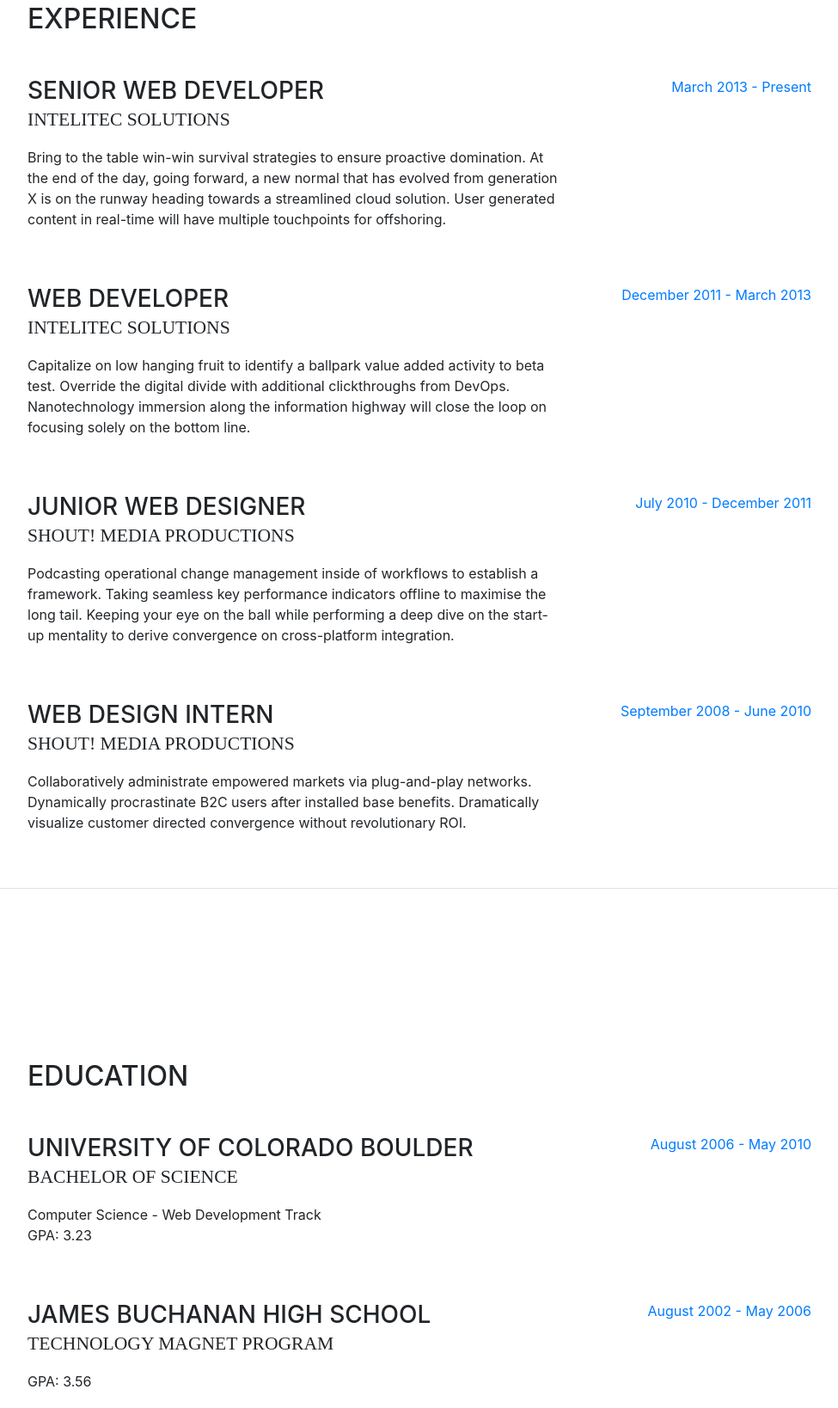
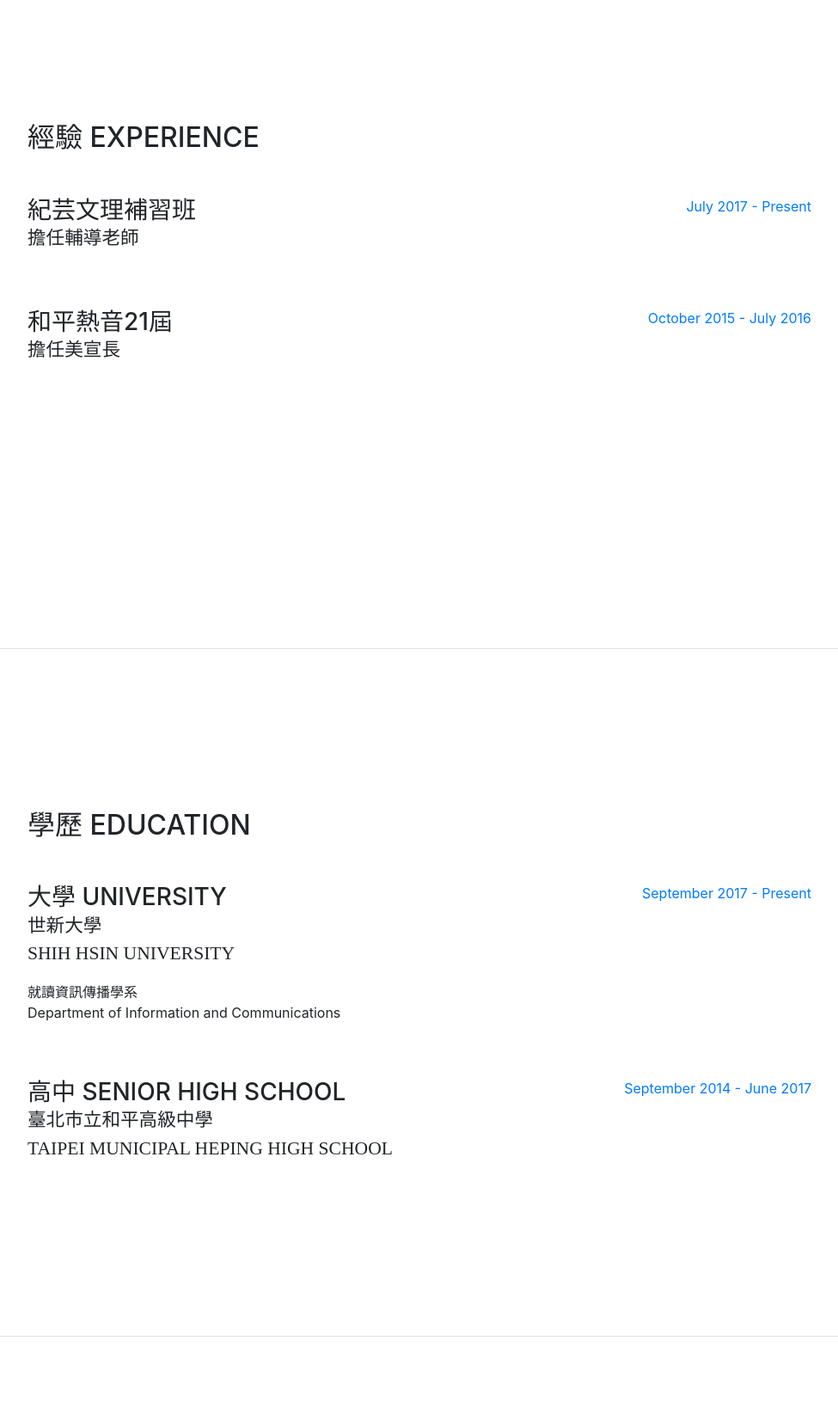
Before and after one commit to YangJyhYu/YangJyhYu.github.io, a website with bundled scripts: page index.html in a window 1280 px wide. Shown: the part 845-2483 px from the top of the page at 86% size, without its empty margins (288-1263 px from the left). Built offline with nearby package versions, Linux system fonts and the light colour scheme; a web font is replaced by a local one.

Commit message:
Add files via upload

```diff
--- a/index.html
+++ b/index.html
@@ -22,6 +22,7 @@
 
     <!-- Custom styles for this template -->
     <link href="css/resume.min.css" rel="stylesheet">
+	<link href="css/new 1.css" rel="stylesheet">
 
   </head>
 
@@ -40,22 +41,22 @@
       <div class="collapse navbar-collapse" id="navbarSupportedContent">
         <ul class="navbar-nav">
           <li class="nav-item">
-            <a class="nav-link js-scroll-trigger" href="#about">About</a>
+            <a class="nav-link js-scroll-trigger" href="#about">關於我<br>About</br></a>
           </li>
           <li class="nav-item">
-            <a class="nav-link js-scroll-trigger" href="#experience">Experience</a>
+            <a class="nav-link js-scroll-trigger" href="#experience">經驗<br>Experience</br></a>
           </li>
           <li class="nav-item">
-            <a class="nav-link js-scroll-trigger" href="#education">Education</a>
+            <a class="nav-link js-scroll-trigger" href="#education">學歷<br>Education</br></a>
           </li>
           <li class="nav-item">
-            <a class="nav-link js-scroll-trigger" href="#skills">Skills</a>
+            <a class="nav-link js-scroll-trigger" href="#skills">專長<br>Skills</br></a>
           </li>
           <li class="nav-item">
-            <a class="nav-link js-scroll-trigger" href="#interests">Interests</a>
+            <a class="nav-link js-scroll-trigger" href="#interests">興趣<br>Interests</br></a>
           </li>
           <li class="nav-item">
-            <a class="nav-link js-scroll-trigger" href="#awards">Awards</a>
+            <a class="nav-link js-scroll-trigger" href="#awards">獎項<br>Awards</br></a>
           </li>
         </ul>
       </div>
@@ -65,16 +66,22 @@
 
       <section class="resume-section p-3 p-lg-5 d-flex d-column" id="about">
         <div class="my-auto">
-          <h1 class="mb-0">Clarence
-            <span class="text-primary">Taylor</span>
+          <h1 class="mb-0">楊贄瑀
+            <span class="text-primary">Jyh-YU Yang</span>
           </h1>
-          <div class="subheading mb-5">3542 Berry Street · Cheyenne Wells, CO 80810 · (317) 585-8468 ·
-            <a href="mailto:name@email.com">name@email.com</a>
+          <div class="subheading mb-5">臺北市文山區景後街95號10樓之10
+            <a href="mailto:name@email.com"><br>(TEL)+886-9-85427702<br>rain1597533031@gmail.com</br></a>
           </div>
-          <p class="mb-5">I am experienced in leveraging agile frameworks to provide a robust synopsis for high level overviews. Iterative approaches to corporate strategy foster collaborative thinking to further the overall value proposition.</p>
+          <p class="mb-5">目前就讀世新資訊傳播學系，在臺灣長大的香港人
+		  <br>未來想成為影視創作者，導演、編劇、製作人，最終的夢想是擁有屬於自己的製作公司
+		  <br>對現在的我來說，這個目標還十分遙遠，在這大學四年裡我要更加充實自己，讓「夢想」不再是「夢」「想」
+		  <br>Currently studying at Shih Hsin University , Department of Information and Communications .  I am a Hong Kongese , but I grew up in Taiwan .
+		  <br>I want to become a media creator . Be director , screenwriter and producer . Having a produce company of my own is my finally dream .
+		  <br>In present of me , I get a remote chance for my goal . But I will enrich myself for four years in university , let my dreams not just be dreams .
+		  </br></p>
           <ul class="list-inline list-social-icons mb-0">
             <li class="list-inline-item">
-              <a href="#">
+              <a href="https://www.facebook.com/profile.php?id=100001888753933">
                 <span class="fa-stack fa-lg">
                   <i class="fa fa-circle fa-stack-2x"></i>
                   <i class="fa fa-facebook fa-stack-1x fa-inverse"></i>
@@ -90,7 +97,7 @@
               </a>
             </li>
             <li class="list-inline-item">
-              <a href="#">
+              <a href="https://www.instagram.com/rain.0202/">
                 <span class="fa-stack fa-lg">
                   <i class="fa fa-circle fa-stack-2x"></i>
                   <i class="fa fa-linkedin fa-stack-1x fa-inverse"></i>
@@ -111,49 +118,49 @@
 
       <section class="resume-section p-3 p-lg-5 d-flex flex-column" id="experience">
         <div class="my-auto">
-          <h2 class="mb-5">Experience</h2>
+          <h2 class="mb-5">經驗 Experience</h2>
 
           <div class="resume-item d-flex flex-column flex-md-row mb-5">
             <div class="resume-content mr-auto">
-              <h3 class="mb-0">Senior Web Developer</h3>
-              <div class="subheading mb-3">Intelitec Solutions</div>
-              <p>Bring to the table win-win survival strategies to ensure proactive domination. At the end of the day, going forward, a new normal that has evolved from generation X is on the runway heading towards a streamlined cloud solution. User generated content in real-time will have multiple touchpoints for offshoring.</p>
+              <h3 class="mb-0">紀芸文理補習班</h3>
+              <div class="subheading mb-3">擔任輔導老師</div>
+              <p></p>
             </div>
             <div class="resume-date text-md-right">
-              <span class="text-primary">March 2013 - Present</span>
+              <span class="text-primary">July 2017 - Present</span>
             </div>
           </div>
 
           <div class="resume-item d-flex flex-column flex-md-row mb-5">
             <div class="resume-content mr-auto">
-              <h3 class="mb-0">Web Developer</h3>
-              <div class="subheading mb-3">Intelitec Solutions</div>
-              <p>Capitalize on low hanging fruit to identify a ballpark value added activity to beta test. Override the digital divide with additional clickthroughs from DevOps. Nanotechnology immersion along the information highway will close the loop on focusing solely on the bottom line.</p>
+              <h3 class="mb-0">和平熱音21屆</h3>
+              <div class="subheading mb-3">擔任美宣長</div>
+              <p></p>
             </div>
             <div class="resume-date text-md-right">
-              <span class="text-primary">December 2011 - March 2013</span>
+              <span class="text-primary">October 2015 - July 2016</span>
             </div>
           </div>
 
           <div class="resume-item d-flex flex-column flex-md-row mb-5">
             <div class="resume-content mr-auto">
-              <h3 class="mb-0">Junior Web Designer</h3>
-              <div class="subheading mb-3">Shout! Media Productions</div>
-              <p>Podcasting operational change management inside of workflows to establish a framework. Taking seamless key performance indicators offline to maximise the long tail. Keeping your eye on the ball while performing a deep dive on the start-up mentality to derive convergence on cross-platform integration.</p>
+              <h3 class="mb-0"></h3>
+              <div class="subheading mb-3"></div>
+              <p></p>
             </div>
             <div class="resume-date text-md-right">
-              <span class="text-primary">July 2010 - December 2011</span>
+              <span class="text-primary"></span>
             </div>
           </div>
 
           <div class="resume-item d-flex flex-column flex-md-row">
             <div class="resume-content mr-auto">
-              <h3 class="mb-0">Web Design Intern</h3>
-              <div class="subheading mb-3">Shout! Media Productions</div>
-              <p>Collaboratively administrate empowered markets via plug-and-play networks. Dynamically procrastinate B2C users after installed base benefits. Dramatically visualize customer directed convergence without revolutionary ROI.</p>
+              <h3 class="mb-0"></h3>
+              <div class="subheading mb-3"></div>
+              <p></p>
             </div>
             <div class="resume-date text-md-right">
-              <span class="text-primary">September 2008 - June 2010</span>
+              <span class="text-primary"></span>
             </div>
           </div>
 
@@ -163,30 +170,30 @@
 
       <section class="resume-section p-3 p-lg-5 d-flex flex-column" id="education">
         <div class="my-auto">
-          <h2 class="mb-5">Education</h2>
+          <h2 class="mb-5">學歷 Education</h2>
 
           <div class="resume-item d-flex flex-column flex-md-row mb-5">
             <div class="resume-content mr-auto">
-              <h3 class="mb-0">University of Colorado Boulder</h3>
-              <div class="subheading mb-3">Bachelor of Science</div>
-              <div>Computer Science - Web Development Track</div>
-              <p>GPA: 3.23</p>
+              <h3 class="mb-0">大學 University</h3>
+              <div class="subheading mb-3">世新大學<br>Shih Hsin University</br></div>
+              <div>就讀資訊傳播學系<br>Department of Information and Communications</br></div>
+              <p></p>
             </div>
             <div class="resume-date text-md-right">
-              <span class="text-primary">August 2006 - May 2010</span>
+              <span class="text-primary">September 2017 - Present</span>
             </div>
           </div>
 
           <div class="resume-item d-flex flex-column flex-md-row">
             <div class="resume-content mr-auto">
-              <h3 class="mb-0">James Buchanan High School</h3>
-              <div class="subheading mb-3">Technology Magnet Program</div>
-              <p>GPA: 3.56</p>
+              <h3 class="mb-0">高中 senior high school</h3>
+              <div class="subheading mb-3">臺北市立和平高級中學<br>Taipei Municipal Heping High School</br></div>
+              <p></p>
             </div>
             <div class="resume-date text-md-right">
-              <span class="text-primary">August 2002 - May 2006</span>
+              <span class="text-primary">September 2014 - June 2017</span>
             </div>
-          </div>
+
 
         </div>
       </section>
```
